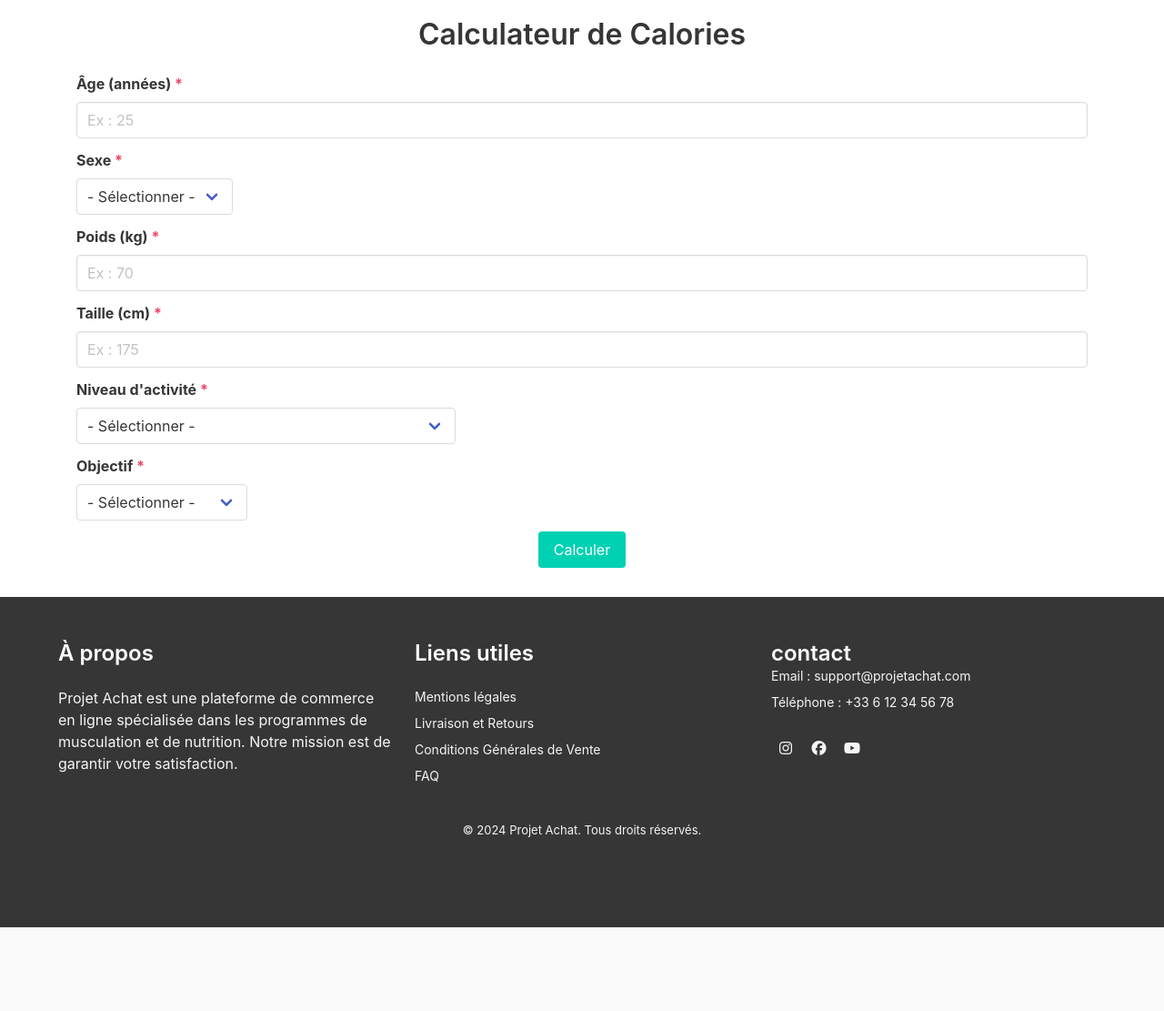
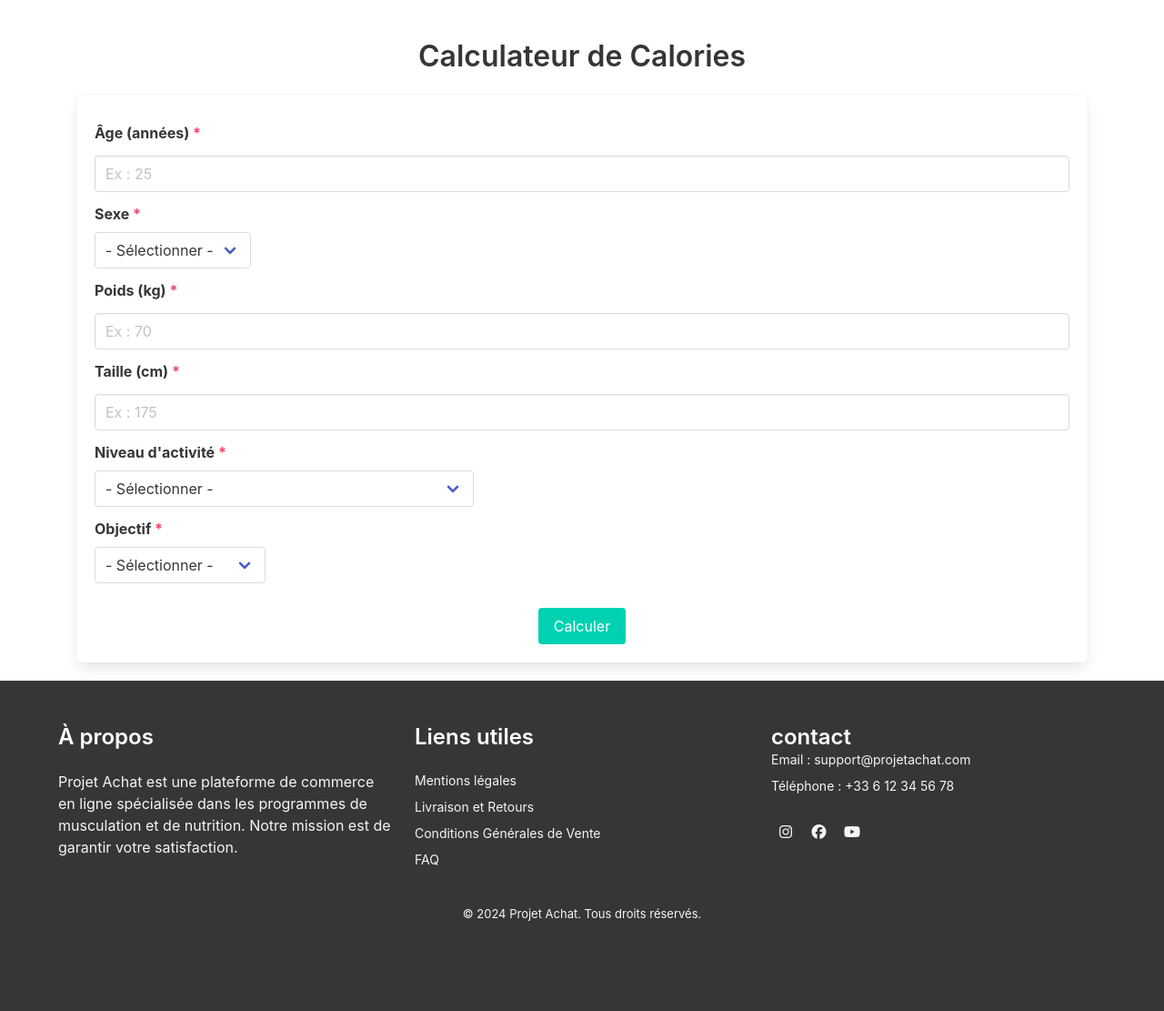
Before and after one commit to LNathael/projet_PHP_, a PHP site: page /calculateur_calories.php in a window 1280 px wide; the page is wider, and only the part inside the window is pictured. Shown: the part 81-1192 px from the top of that part at 91% size. Before the commit the page ends 1100 px from the top of that part, so only its background shows below. Run offline with PHP 8.4, Linux system fonts and the light colour scheme; some libraries are stand-ins or nearby versions.

Commit message:
amelioration

```diff
--- a/assets/includes/header.php
+++ b/assets/includes/header.php
@@ -51,6 +51,7 @@ if (session_status() === PHP_SESSION_NONE) {
                 <div class="navbar-item">
                     <form action="../pages/recherche.php" method="GET">
                         <input class="input is-rounded" type="text" name="query" placeholder="Rechercher...">
+                    </form>
                 </div>
 
 
--- a/assets/pages/calculateur_calories.php
+++ b/assets/pages/calculateur_calories.php
@@ -2,21 +2,23 @@
 <html lang="fr">
 <?php include '../includes/header.php'; ?>
 <body>
-<main class="container">
+<main class="container mt-5">
     <h1 class="title has-text-centered">Calculateur de Calories</h1>
-    <form id="calorie-form" action="../pages/calculateur_calories.php" method="POST" onsubmit="calculateCalories(event)">
+    <form id="calorie-form" action="calculateur_calories.php" method="POST" class="box">
+        <!-- Champ Âge -->
         <div class="field">
             <label class="label">Âge (années) <span class="has-text-danger">*</span></label>
             <div class="control">
-                <input class="input" type="number" id="age" name="age" placeholder="Ex : 25" required>
+                <input class="input" type="number" name="age" placeholder="Ex : 25" required>
             </div>
         </div>
 
+        <!-- Champ Sexe -->
         <div class="field">
             <label class="label">Sexe <span class="has-text-danger">*</span></label>
             <div class="control">
                 <div class="select">
-                    <select id="gender" name="gender" required>
+                    <select name="gender" required>
                         <option value="" disabled selected>- Sélectionner -</option>
                         <option value="male">Homme</option>
                         <option value="female">Femme</option>
@@ -25,25 +27,28 @@
             </div>
         </div>
 
+        <!-- Champ Poids -->
         <div class="field">
             <label class="label">Poids (kg) <span class="has-text-danger">*</span></label>
             <div class="control">
-                <input class="input" type="number" id="weight" name="weight" placeholder="Ex : 70" required>
+                <input class="input" type="number" name="weight" placeholder="Ex : 70" required>
             </div>
         </div>
 
+        <!-- Champ Taille -->
         <div class="field">
             <label class="label">Taille (cm) <span class="has-text-danger">*</span></label>
             <div class="control">
-                <input class="input" type="number" id="height" name="height" placeholder="Ex : 175" required>
+                <input class="input" type="number" name="height" placeholder="Ex : 175" required>
             </div>
         </div>
 
+        <!-- Champ Niveau d'activité -->
         <div class="field">
             <label class="label">Niveau d'activité <span class="has-text-danger">*</span></label>
             <div class="control">
                 <div class="select">
-                    <select id="activity" name="activity" required>
+                    <select name="activity" required>
                         <option value="" disabled selected>- Sélectionner -</option>
                         <option value="1.2">Sédentaire (peu ou pas d'exercice)</option>
                         <option value="1.375">Activité légère (1-3 jours/semaine)</option>
@@ -55,11 +60,12 @@
             </div>
         </div>
 
+        <!-- Champ Objectif -->
         <div class="field">
             <label class="label">Objectif <span class="has-text-danger">*</span></label>
             <div class="control">
                 <div class="select">
-                    <select id="goal" name="goal" required>
+                    <select name="goal" required>
                         <option value="" disabled selected>- Sélectionner -</option>
                         <option value="-500">Perte de poids</option>
                         <option value="0">Maintien du poids</option>
@@ -69,54 +75,81 @@
             </div>
         </div>
 
+        <!-- Bouton Calculer -->
         <div class="field has-text-centered">
             <button type="submit" class="button is-primary">Calculer</button>
         </div>
-
     </form>
 
-    <div id="result" class="notification is-info is-hidden">
-        <p id="calorie-result"></p>
-    </div>
+    <!-- Résultats -->
+    <?php
+if ($_SERVER['REQUEST_METHOD'] === 'POST') {
+    $age = htmlspecialchars($_POST['age']);
+    $gender = htmlspecialchars($_POST['gender']);
+    $weight = htmlspecialchars($_POST['weight']);
+    $height = htmlspecialchars($_POST['height']);
+    $activity = htmlspecialchars($_POST['activity']);
+    $goal = htmlspecialchars($_POST['goal']);
+
+    if (!empty($age) && !empty($gender) && !empty($weight) && !empty($height) && !empty($activity) && isset($goal)) {
+        // Calcul du BMR
+        $bmr = ($gender === "male")
+            ? 88.362 + (13.397 * $weight) + (4.799 * $height) - (5.677 * $age)
+            : 447.593 + (9.247 * $weight) + (3.098 * $height) - (4.330 * $age);
+
+        // Calcul des besoins caloriques
+        $maintenanceCalories = $bmr * $activity;
+        $targetCalories = $maintenanceCalories + $goal;
+
+        // Afficher les résultats
+        echo "<div class='box mt-5'>";
+        echo "<h2 class='title is-4 has-text-centered'>Vos résultats :</h2>";
+        echo "<div class='content'>";
+        echo "<ul>";
+        echo "<li><strong>Âge :</strong> $age ans</li>";
+        echo "<li><strong>Sexe :</strong> " . ($gender === "male" ? "Homme" : "Femme") . "</li>";
+        echo "<li><strong>Poids :</strong> $weight kg</li>";
+        echo "<li><strong>Taille :</strong> $height cm</li>";
+        echo "<li><strong>Niveau d'activité :</strong> " . getActivityLabel($activity) . "</li>";
+        echo "<li><strong>Objectif :</strong> " . getGoalLabel($goal) . "</li>";
+        echo "</ul>";
+        echo "</div>";
+        echo "<hr>";
+        echo "<div class='has-text-centered'>";
+        echo "<p class='is-size-5'><strong>Besoins caloriques pour maintenir votre poids :</strong></p>";
+        echo "<p class='is-size-4 has-text-success'><strong>" . round($maintenanceCalories) . " calories</strong></p>";
+        echo "<p class='is-size-5'><strong>Besoins pour atteindre votre objectif :</strong></p>";
+        echo "<p class='is-size-4 has-text-danger'><strong>" . round($targetCalories) . " calories</strong></p>";
+        echo "</div>";
+        echo "</div>";
+    } else {
+        echo "<div class='notification is-danger'>Veuillez remplir tous les champs correctement.</div>";
+    }
+}
+
+// Obtenir un label pour le niveau d'activité
+function getActivityLabel($activity) {
+    $labels = [
+        "1.2" => "Sédentaire (peu ou pas d'exercice)",
+        "1.375" => "Activité légère (1-3 jours/semaine)",
+        "1.55" => "Activité modérée (3-5 jours/semaine)",
+        "1.725" => "Activité intense (6-7 jours/semaine)",
+        "1.9" => "Activité très intense (travail physique ou athlète)"
+    ];
+    return $labels[$activity] ?? "Niveau d'activité inconnu";
+}
+
+// Obtenir un label pour l'objectif
+function getGoalLabel($goal) {
+    if ($goal == -500) return "Perte de poids";
+    if ($goal == 0) return "Maintien du poids";
+    if ($goal == 500) return "Prise de masse";
+    return "Objectif inconnu";
+}
+?>
+
 </main>
 
 <?php include '../includes/footer.php'; ?>
-
-<script>
-    // Fonction de calcul des calories (inchangée)
-    function calculateCalories(event) {
-        event.preventDefault();
-
-        // Récupérer les valeurs des champs
-        const age = parseInt(document.getElementById('age').value);
-        const gender = document.getElementById('gender').value;
-        const weight = parseFloat(document.getElementById('weight').value);
-        const height = parseFloat(document.getElementById('height').value);
-        const activity = parseFloat(document.getElementById('activity').value);
-        const goal = parseInt(document.getElementById('goal').value);
-
-        if (!age || !gender || !weight || !height || !activity || goal === null) {
-            alert("Veuillez remplir tous les champs correctement.");
-            return;
-        }
-
-        // Calcul des besoins caloriques
-        let bmr = gender === "male"
-            ? 88.362 + (13.397 * weight) + (4.799 * height) - (5.677 * age)
-            : 447.593 + (9.247 * weight) + (3.098 * height) - (4.330 * age);
-
-        const maintenanceCalories = bmr * activity;
-        const targetCalories = maintenanceCalories + goal;
-
-        const resultDiv = document.getElementById('result');
-        const resultText = document.getElementById('calorie-result');
-
-        resultText.innerHTML = `
-            Vos besoins caloriques journaliers sont estimés à <strong>${Math.round(targetCalories)}</strong> calories.
-        `;
-
-        resultDiv.classList.remove('is-hidden');
-    }
-</script>
 </body>
 </html>
```
Also changed, not shown: assets/pages/recherche.php (+21 -14 lines).
